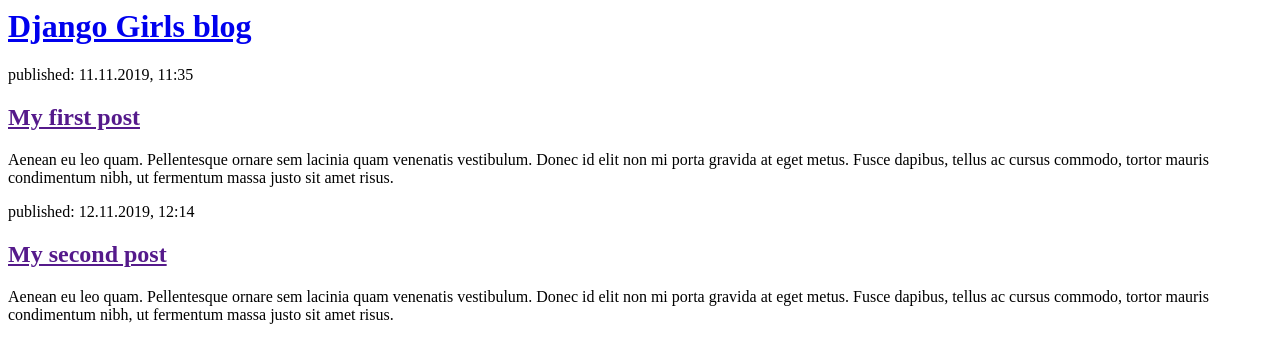
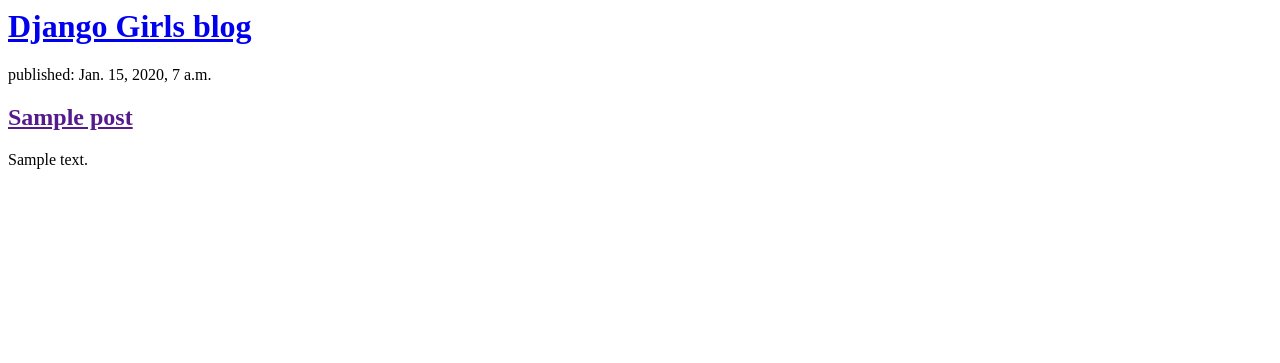
Before and after one commit to Mr-Saxobeat/my-first-blog, a Django app: page / in a window 1280 px wide. Shown: the top 363 px of the page. Run offline with Django 3.2, Linux system fonts and the light colour scheme; tables that the repository leaves empty hold one stand-in row (values such as "Sample post").

Commit message:
Modifica template para mostrar posts a partir do banco de dados

```diff
--- a/blog/templates/blog/post_list.html
+++ b/blog/templates/blog/post_list.html
@@ -8,15 +8,13 @@
     </div>
 
     <div>
-      <p>published: 11.11.2019, 11:35</p>
-      <h2><a href="">My first post</a></h2>
-      <p>Aenean eu leo quam. Pellentesque ornare sem lacinia quam venenatis vestibulum. Donec id elit non mi porta gravida at eget metus. Fusce dapibus, tellus ac cursus commodo, tortor mauris condimentum nibh, ut fermentum massa justo sit amet risus.</p>
-    </div>
+      {% for post in posts %}
+        <div>
+          <p>published: {{ post.published_date }}</p>
+          <h2><a href="">{{ post.title }}</a></h2>
+          <p>{{ post.text|linebreaksbr }}</p>
+      {% endfor %}
 
-    <div>
-      <p>published: 12.11.2019, 12:14</p>
-      <h2><a href="">My second post</a></h2>
-      <p>Aenean eu leo quam. Pellentesque ornare sem lacinia quam venenatis vestibulum. Donec id elit non mi porta gravida at eget metus. Fusce dapibus, tellus ac cursus commodo, tortor mauris condimentum nibh, ut fermentum massa justo sit amet risus.</p>
     </div>
   </body>
 </html>
--- a/blog/views.py
+++ b/blog/views.py
@@ -1,5 +1,8 @@
 from django.shortcuts import render
+from .models import Post
+from django.utils import timezone
 
 # Create your views here.
 def post_list(request):
-    return render(request, 'blog/post_list.html', {})
+    posts = Post.objects.order_by('published_date')
+    return render(request, 'blog/post_list.html', {'posts': posts})
```
